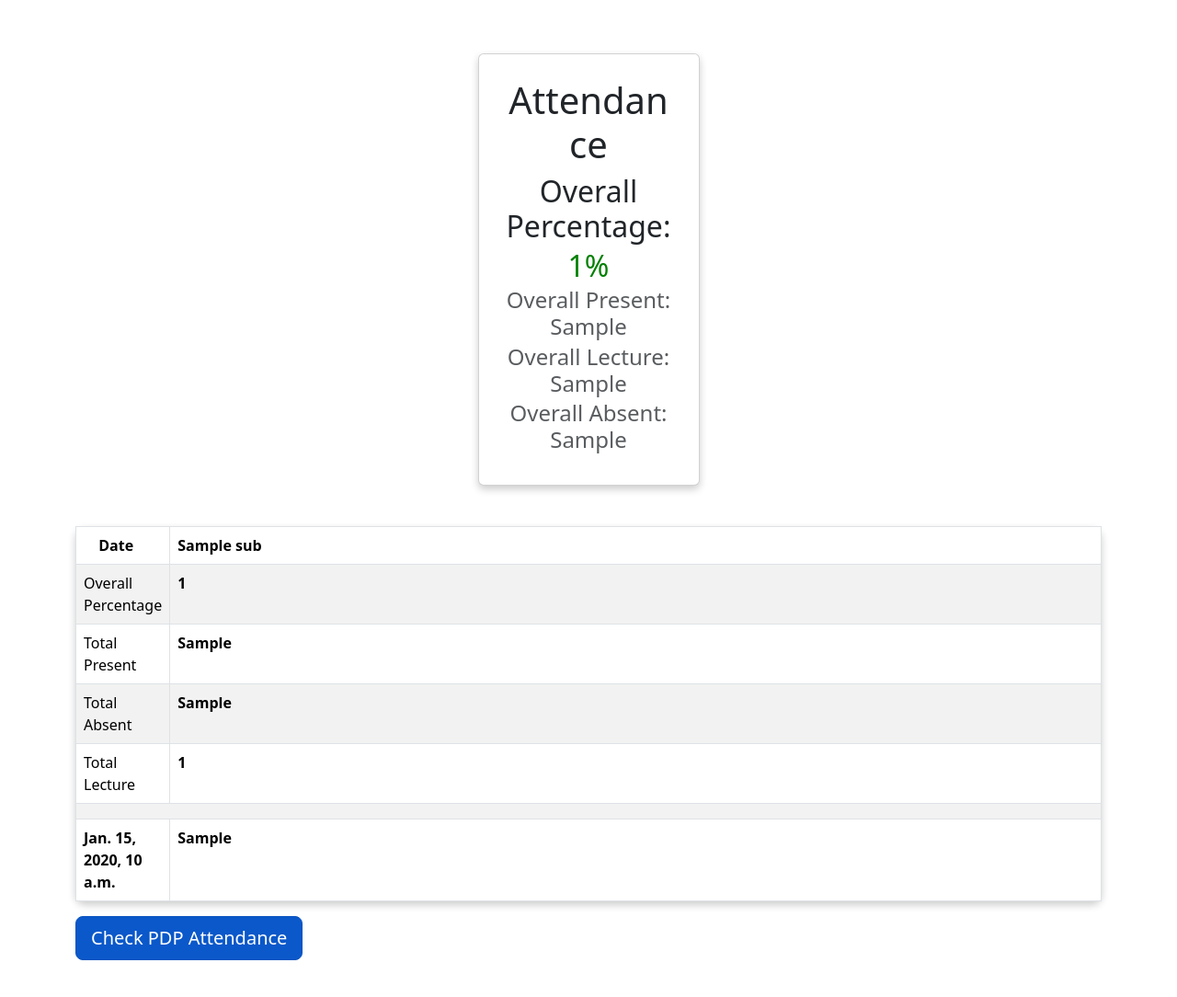
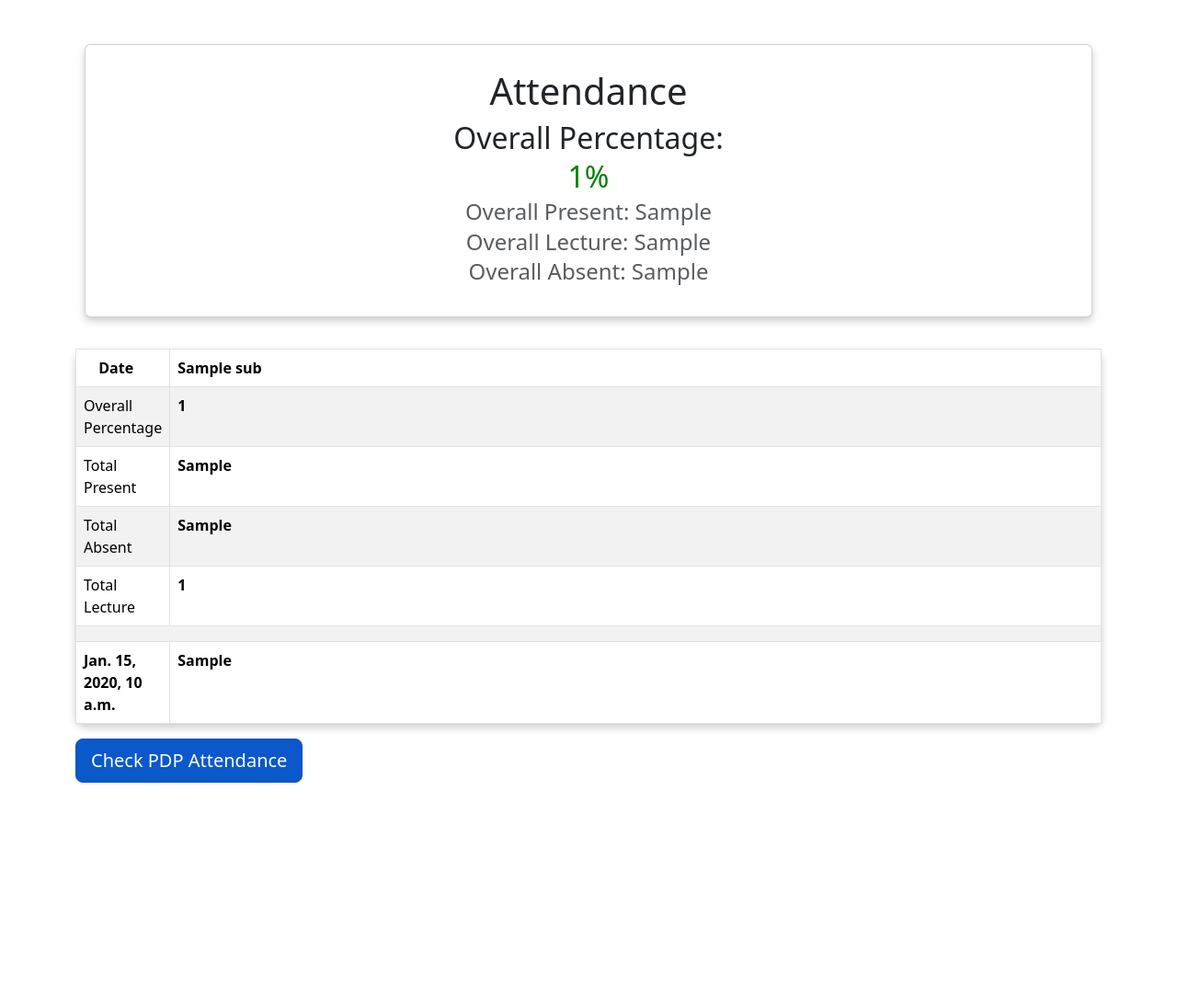
Before and after one commit to xyferr/AKG-connect, a Django app: template templates/attendance/index.html in a window 1280 px wide. Shown: the whole page at 92% size. After the commit the page ends 851 px from the top, so only its background shows below. Run offline with Django 4.2, Linux system fonts and the light colour scheme; the template is opened without the code that fills it: most values are stand-ins (such as "Sample title", 1, 10 or a date in 2020).

Commit message:
again analytics

```diff
--- a/akgconnect/static/css/attendance.css
+++ b/akgconnect/static/css/attendance.css
@@ -41,6 +41,7 @@
     border-radius: 10px !important;
     box-shadow: 0 4px 8px 0 rgba(0,0,0,0.2) !important;
     transition: 0.3s !important;
+    margin-right: 10px !important;
 
 }
 
--- a/templates/attendance/index.html
+++ b/templates/attendance/index.html
@@ -13,7 +13,7 @@
 <div class="container">
     <div class="row">
         {% include "partials/_messages.html" %}
-        <div class="col-md-3 attcard">
+        <div class="">
             <div class="card text-center mt-5 ">
                 <div class="card-body">
                     <h1 class="card-title">Attendance</h1>
```
